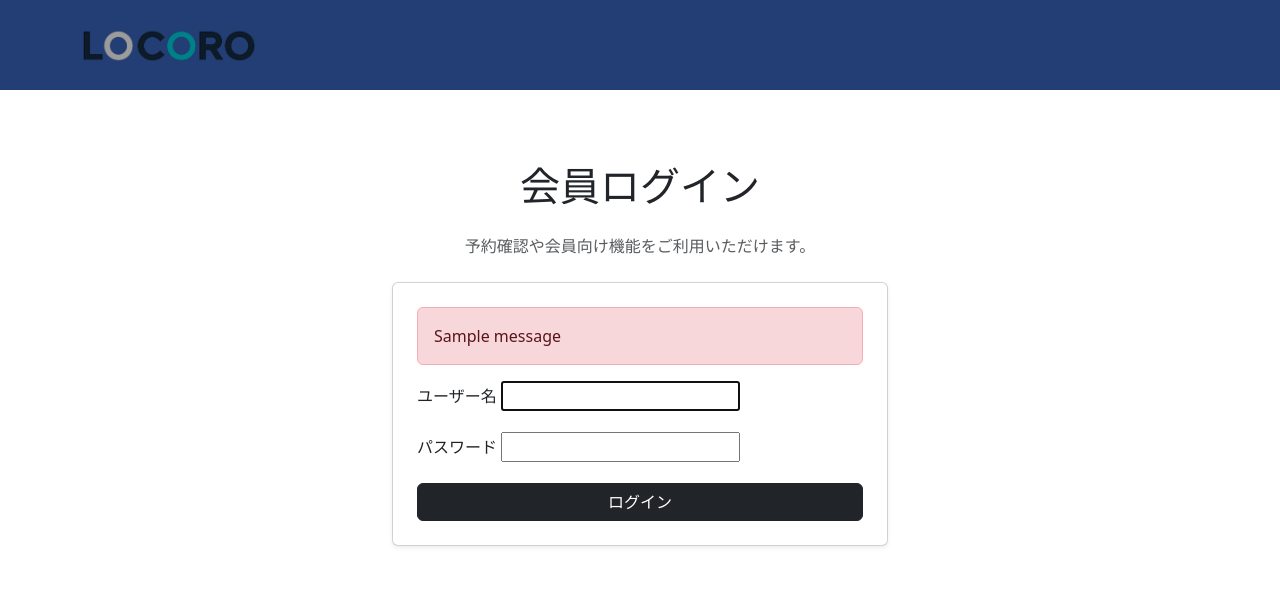
After one commit to Hibiki0417/LOCORO, a Django app: page /login/ in a window 1280 px wide. The commit adds this page. Shown: the top 593 px of the page. Run offline with Django 5.2, Linux system fonts and the light colour scheme; tables that the repository leaves empty hold one stand-in row (values such as "Sample post"); one stand-in notice (Sample message) is shown.

Commit message:
feat: add customer login flow

```diff
--- a/core/templates/base.html
+++ b/core/templates/base.html
@@ -23,6 +23,14 @@
             <a class="navbar-brand" href="{% url 'core:hotel_list' %}">
             <img src="{% static 'images/locoro-logo.png' %}" alt="LOCORO" class="locoro-navbar-logo">
             </a>
+
+            {% if user.is_authenticated and not user.staff_profile %}
+             <form method="post" action="{% url 'core:customer_logout' %}">
+              {% csrf_token %}
+             <button type="submit" class="btn btn-outline-light">ログアウト</button>
+             </form>
+            {% endif %}
+
         </div>
     </nav>
 
--- /dev/null
+++ b/core/templates/core/customer_login.html
@@ -0,0 +1,36 @@
+{% extends "base.html" %}
+
+{% block content %}
+<div class="container py-5" style="max-width: 520px;">
+  <h1 class="mb-4 text-center">会員ログイン</h1>
+  <p class="text-center text-muted mb-4">予約確認や会員向け機能をご利用いただけます。</p>
+
+  <form method="post" class="card p-4 shadow-sm">
+    {% csrf_token %}
+
+    {% if messages %}
+      {% for message in messages %}
+        <div class="alert alert-danger">{{ message }}</div>
+      {% endfor %}
+    {% endif %}
+
+    {% if form.errors %}
+      <div class="alert alert-danger">
+        ユーザー名またはパスワードが正しくありません。
+      </div>
+    {% endif %}
+
+    <div class="mb-3">
+      <label for="{{ form.username.id_for_label }}" class="form-label">ユーザー名</label>
+      {{ form.username }}
+    </div>
+
+    <div class="mb-3">
+      <label for="{{ form.password.id_for_label }}" class="form-label">パスワード</label>
+      {{ form.password }}
+    </div>
+
+    <button type="submit" class="btn btn-dark w-100">ログイン</button>
+  </form>
+</div>
+{% endblock %}
--- a/core/urls.py
+++ b/core/urls.py
@@ -6,21 +6,27 @@ from django.contrib.auth import views as auth_views
 app_name = "core"
 
 urlpatterns = [
-    path("rooms/", RoomListView.as_view(), name="room_list"),
+    # 公開ページ
     path("hotels/", HotelListView.as_view(), name="hotel_list"),
+    path("hotels/<int:hotel_id>/rooms/", views.RoomListView.as_view(), name="hotel_room_list"),
+    path("rooms/<int:pk>/detail/", RoomDetailView.as_view(), name="room_detail"),
+    path("rooms/<int:pk>/start_hold/", start_hold, name="start_hold"),
 
+    # 客側認証
+    path("login/", views.CustomerLoginView.as_view(), name="customer_login"),
+    path("logout/", auth_views.LogoutView.as_view(next_page="core:hotel_list"), name="customer_logout"),
+
+    # 店側認証
     path("manager/login/", views.ManagerLoginView.as_view(), name="manager_login"),
-    path("manager/",ManagerRoomDashboardView.as_view(),name="manager_dashboard",),
+    path("manager/logout/", auth_views.LogoutView.as_view(next_page="core:manager_login"), name="manager_logout"),
+
+    # 店側画面
+    path("manager/", ManagerRoomDashboardView.as_view(), name="manager_dashboard"),
     path("manager/hotel/settings/", views.ManagerHotelSettingsView.as_view(), name="manager_hotel_settings"),
-    path("manager/logout/",auth_views.LogoutView.as_view(next_page="core:manager_login"),name="manager_logout",),
     path("manager/rooms/create/", views.ManagerRoomCreateView.as_view(), name="manager_room_create"),
-
-    path("rooms/<int:pk>/detail", RoomDetailView.as_view(), name="room_detail"),
-    path("rooms/<int:pk>/start_hold/",start_hold,name="start_hold"),
-    path("manager/rooms/<int:pk>/",views.RoomStatusView.as_view(),name="manager_room_detail",),
-    path("manager/api/rooms/<int:pk>/status/",views.ManagerRoomStatusApiView.as_view(),name="manager_room_status_api",),
-    path("hotels/<int:hotel_id>/rooms/",views.RoomListView.as_view(),name="hotel_room_list",),
+    path("manager/rooms/<int:pk>/", views.RoomStatusView.as_view(), name="manager_room_detail"),
     path("manager/rooms/<int:pk>/delete/", views.ManagerRoomDeleteView.as_view(), name="manager_room_delete"),
 
-
+    # API
+    path("manager/api/rooms/<int:pk>/status/", views.ManagerRoomStatusApiView.as_view(), name="manager_room_status_api"),
 ]
--- a/core/views.py
+++ b/core/views.py
@@ -13,7 +13,8 @@ from django.urls import reverse, reverse_lazy
 from django.contrib.auth.decorators import login_required
 from django.utils.decorators import method_decorator
 from django.http import JsonResponse, HttpResponseForbidden
-from django.contrib.auth.views import LoginView
+from django.contrib.auth.views import LoginView, LogoutView
+from django.contrib.auth import login
 
 class RoomListView(ListView):
     model = Room
@@ -516,3 +517,16 @@ class ManagerRoomDeleteView(LoginRequiredMixin, DeleteView):
         context = super().get_context_data(**kwargs)
         context["hotel"] = self.request.user.staff_profile.hotel
         return context
+
+class CustomerLoginView(LoginView):
+    template_name = "core/customer_login.html"
+
+    def form_valid(self, form):
+        user = form.get_user()
+
+        if hasattr(user, "staff_profile"):
+            messages.error(self.request, "スタッフは管理画面からログインしてください。")
+            return redirect("core:manager_login")
+
+        login(self.request, user)
+        return redirect("core:hotel_list")
```
